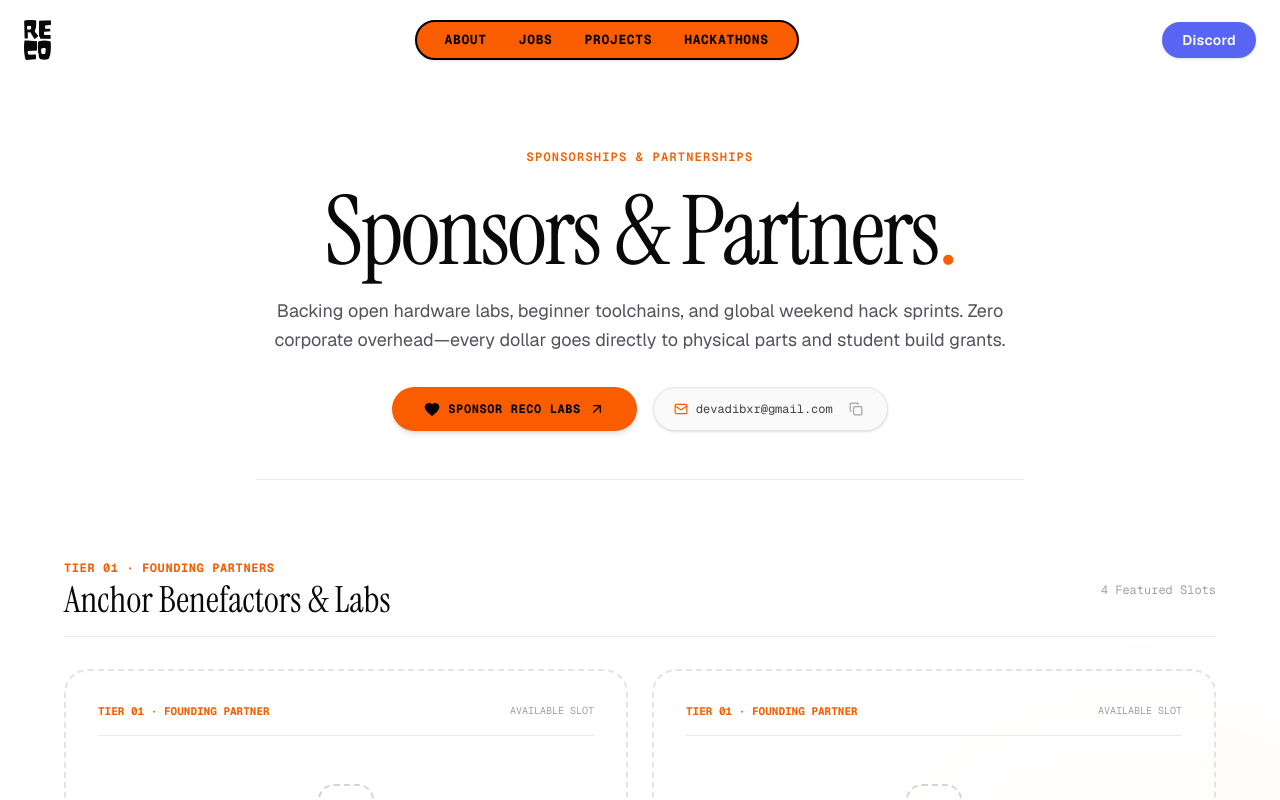
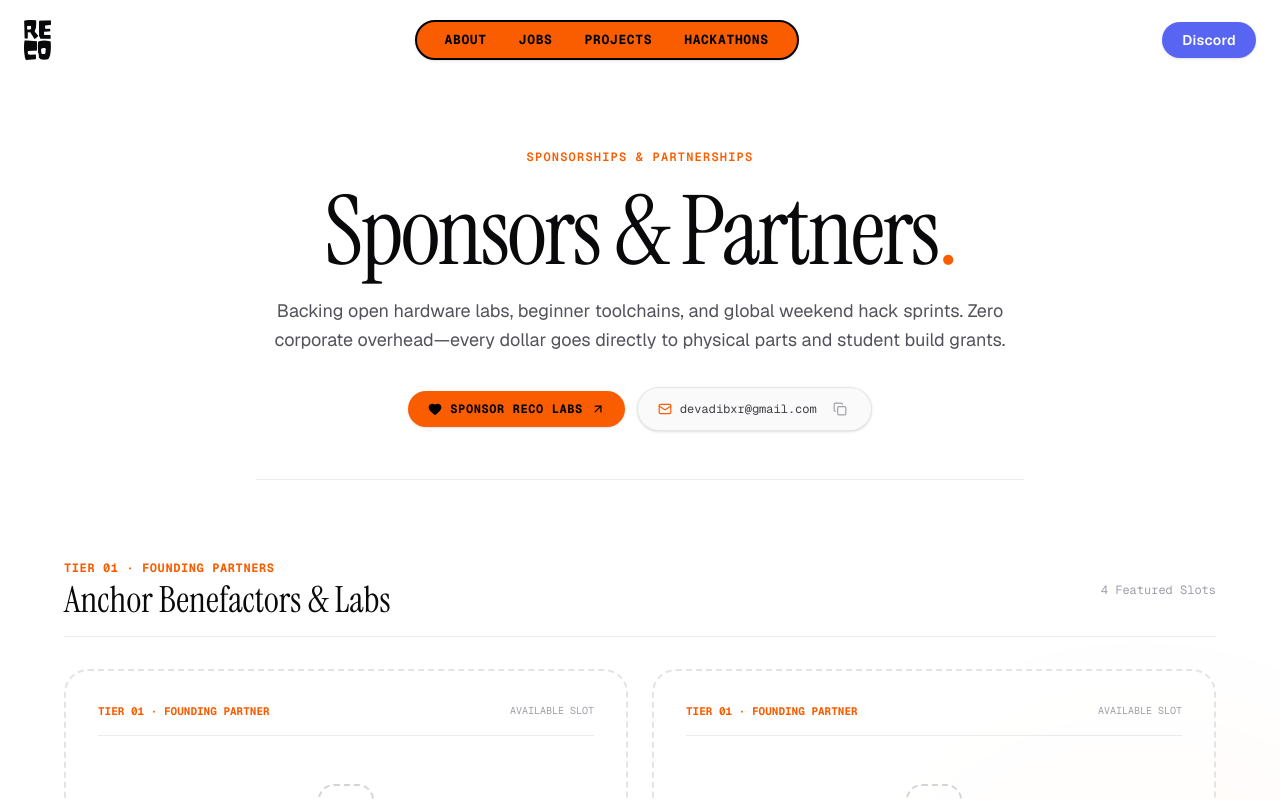
Before and after one commit to recoorg/recolabs, a React (Vite) app: page /sponsor in a window 1280 px wide. Shown: the top 800 px of the page. Built offline with nearby package versions, Linux system fonts and the light colour scheme; no server answers.

Commit message:
style: scale sponsor button to match email pill height and padding

```diff
--- a/src/components/SponsorSection.tsx
+++ b/src/components/SponsorSection.tsx
@@ -51,11 +51,11 @@
             {/* Primary Sponsor Button */}
             <a
               href={`mailto:${sponsorEmail}?subject=Sponsoring%20Reco%20Labs&body=Hi%20Aditya%2C%0A%0AWe%20would%20love%20to%20sponsor%20Reco%20Labs.%20Here%20are%20the%20details%3A`}
-              className="inline-flex items-center gap-2 px-8 py-3.5 rounded-full bg-[#FA5D00] text-black font-mono text-xs font-bold uppercase tracking-wider hover:opacity-90 active:scale-95 transition-all shadow-md cursor-pointer"
+              className="inline-flex items-center gap-2 px-4 py-2 rounded-full bg-[#FA5D00] text-black font-mono text-xs font-bold uppercase tracking-wider hover:opacity-90 active:scale-95 transition-all shadow-sm cursor-pointer"
             >
-              <Heart className="w-4 h-4 fill-black" />
+              <Heart className="w-3.5 h-3.5 fill-black" />
               <span>Sponsor Reco Labs</span>
-              <ArrowUpRight className="w-4 h-4" />
+              <ArrowUpRight className="w-3.5 h-3.5" />
             </a>
 
             {/* Email Pill with Copy Trigger */}
--- a/src/pages/SponsorsPage.tsx
+++ b/src/pages/SponsorsPage.tsx
@@ -158,14 +158,14 @@
           </p>
 
           {/* Action Triggers */}
-          <div className="mt-8 flex flex-wrap justify-center items-center gap-4">
+          <div className="mt-8 flex flex-wrap justify-center items-center gap-3">
             <a
               href={`mailto:${sponsorEmail}?subject=Sponsoring%20Reco%20Labs&body=Hi%20Aditya%2C%0A%0AWe%20would%20love%20to%20become%20a%20sponsor%20for%20Reco%20Labs.%20Here%20are%20the%20details%3A`}
-              className="inline-flex items-center gap-2 px-8 py-3.5 rounded-full bg-[#FA5D00] text-black font-mono text-xs font-bold uppercase tracking-wider hover:opacity-90 active:scale-95 transition-all shadow-md cursor-pointer"
+              className="inline-flex items-center gap-2 px-5 py-2.5 rounded-full bg-[#FA5D00] text-black font-mono text-xs font-bold uppercase tracking-wider hover:opacity-90 active:scale-95 transition-all shadow-sm cursor-pointer"
             >
-              <Heart className="w-4 h-4 fill-black" />
+              <Heart className="w-3.5 h-3.5 fill-black" />
               <span>Sponsor Reco Labs</span>
-              <ArrowUpRight className="w-4 h-4" />
+              <ArrowUpRight className="w-3.5 h-3.5" />
             </a>
 
             <div className="inline-flex items-center gap-2 px-5 py-2.5 rounded-full border editorial-hairline bg-zinc-50 dark:bg-zinc-900 font-mono text-xs text-zinc-700 dark:text-zinc-300 shadow-sm">
```
